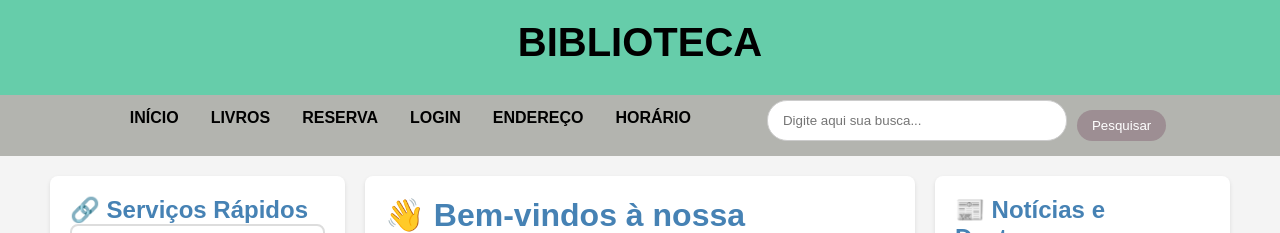
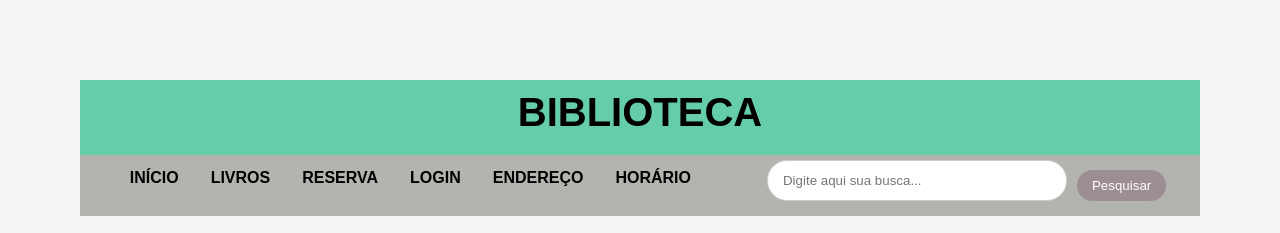
Before and after one commit to jenniferreislim-create/biblioteca, a plain HTML site: page index.html in a window 1280 px wide. Shown: the top 233 px of the page. Drawn offline with Linux system fonts and the light colour scheme.

```diff
--- a/index.html
+++ b/index.html
@@ -22,8 +22,8 @@
             --cor-secundaria: #9D8E93;
         }
         * { box-sizing: border-box; margin: 0; padding: 0; }
-        body { font-family: Arial, sans-serif; background-color: var(--cor-fundo); adding: 80px; }
-        header { background: var(--cor-header); padding: 20px; text-align: center; }
+        body { font-family: Arial, sans-serif; background-color: var(--cor-fundo); padding: 80px; }
+        header { background: var(--cor-header); padding: 10px; text-align: center; }
         header h1 { color: black; font-size: 2.5em; margin-bottom: 10px; text-align: center; }
         #frmBusca { margin-bottom: 15px; display: flex; justify-content: center; gap: 10px; }
         #frmBusca input[type="text"] { padding: 8px 15px; border: 1px solid #ccc; border-radius: 20px; width: 300px; }
```
